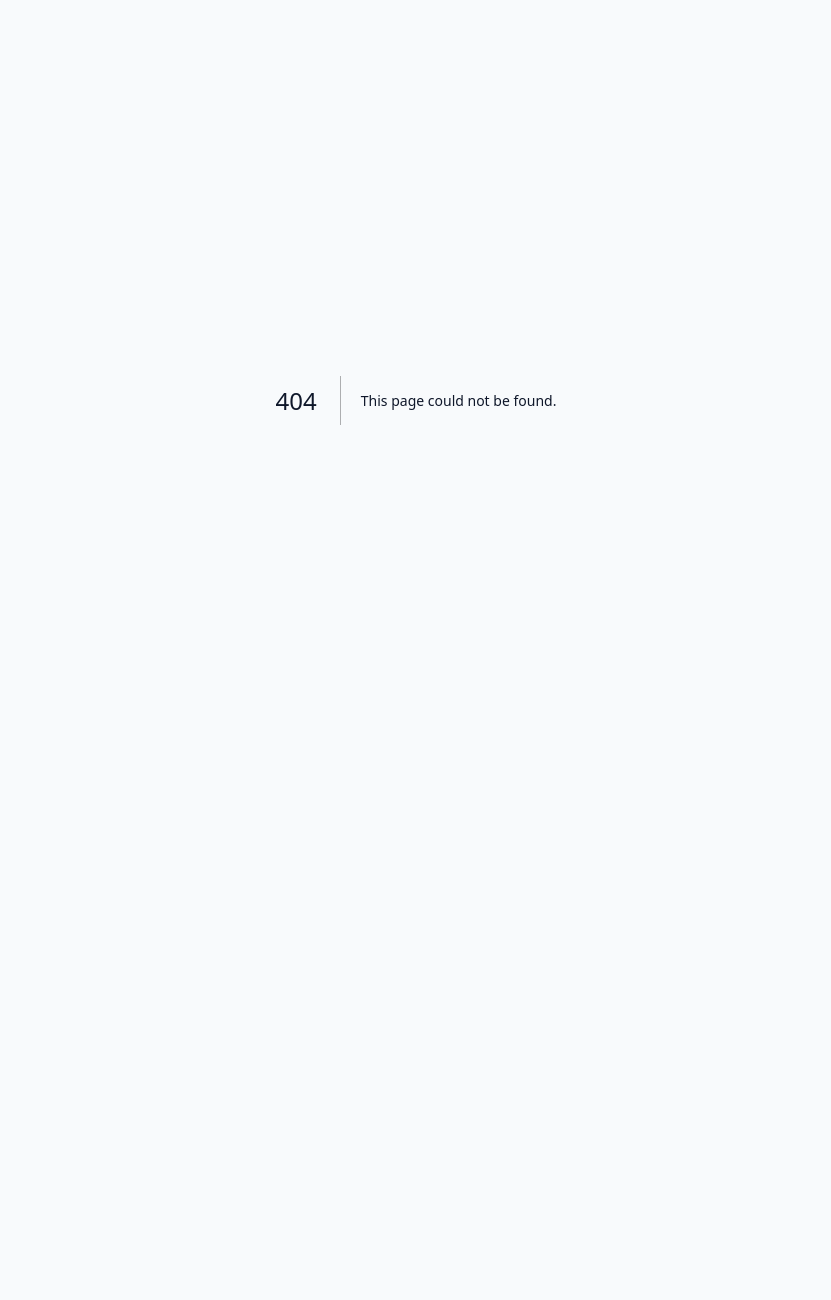
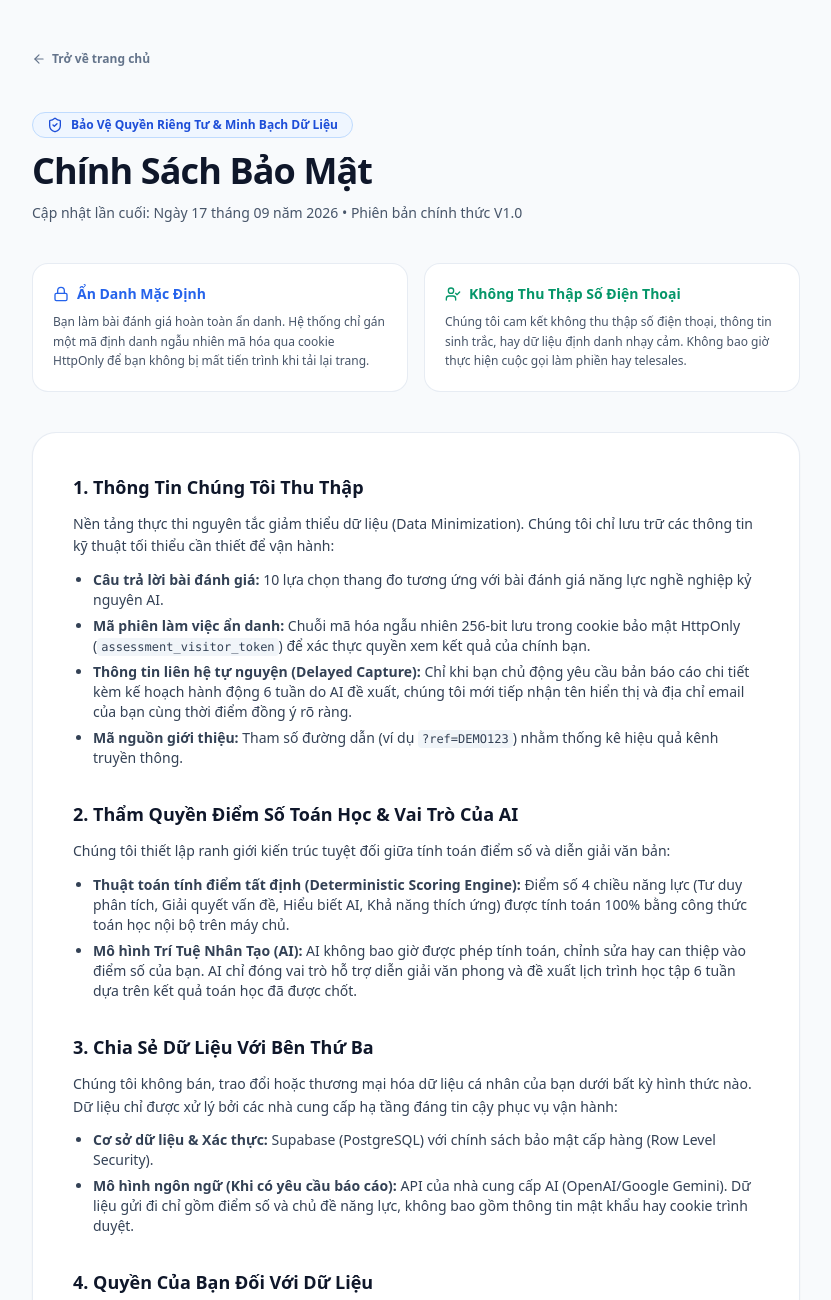
Before and after one commit to GiaPhatSDZ/assessment-platform, a Next.js app: page /privacy in a window 1280 px wide. Before the commit this address had no page. Shown: the top 1300 px of the page, without its empty margins (224-1055 px from the left). Before the commit the page ends 800 px from the top, so only its background shows below. Built offline with nearby package versions, Linux system fonts and the light colour scheme; no server answers.

Commit message:
docs: add product privacy notice

```diff
--- /dev/null
+++ b/app/privacy/page.tsx
@@ -0,0 +1,149 @@
+import React from "react";
+import Link from "next/link";
+import { ShieldCheck, ArrowLeft, Lock, Database, Sparkles, UserCheck } from "lucide-react";
+import { siteConfig } from "@/src/config/site";
+
+export const metadata = {
+  title: `Chính Sách Bảo Mật & Quyền Riêng Tư | ${siteConfig.name}`,
+  description:
+    "Cam kết minh bạch về dữ liệu: Thu thập tối thiểu, ẩn danh theo mặc định, không bao giờ thu thập số điện thoại, và điểm số được tính toán hoàn toàn bằng toán học độc lập.",
+};
+
+export default function PrivacyPage() {
+  return (
+    <div className="min-h-screen bg-slate-50 py-12 px-4 sm:px-6 lg:px-8 dark:bg-slate-950">
+      <div className="mx-auto max-w-3xl space-y-10">
+        {/* Back navigation */}
+        <div>
+          <Link
+            href="/"
+            className="inline-flex items-center gap-1.5 text-xs font-semibold text-slate-500 hover:text-slate-800 dark:text-slate-400 dark:hover:text-slate-200 transition"
+          >
+            <ArrowLeft className="h-3.5 w-3.5" />
+            <span>Trở về trang chủ</span>
+          </Link>
+        </div>
+
+        {/* Header */}
+        <div className="space-y-3">
+          <div className="inline-flex items-center gap-2 rounded-full border border-blue-200 bg-blue-50 px-3.5 py-1 text-xs font-semibold text-blue-700 dark:border-blue-900/50 dark:bg-blue-950/40 dark:text-blue-300">
+            <ShieldCheck className="h-4 w-4" />
+            <span>Bảo Vệ Quyền Riêng Tư & Minh Bạch Dữ Liệu</span>
+          </div>
+          <h1 className="text-3xl sm:text-4xl font-extrabold tracking-tight text-slate-900 dark:text-white">
+            Chính Sách Bảo Mật
+          </h1>
+          <p className="text-sm text-slate-600 dark:text-slate-400">
+            Cập nhật lần cuối: Ngày 17 tháng 09 năm 2026 • Phiên bản chính thức V1.0
+          </p>
+        </div>
+
+        {/* Core Principles */}
+        <div className="grid grid-cols-1 sm:grid-cols-2 gap-4">
+          <div className="rounded-2xl border border-slate-200/80 bg-white p-5 dark:border-slate-800 dark:bg-slate-900 space-y-2">
+            <div className="flex items-center gap-2 text-blue-600 dark:text-blue-400 font-bold text-sm">
+              <Lock className="h-4 w-4" />
+              <span>Ẩn Danh Mặc Định</span>
+            </div>
+            <p className="text-xs text-slate-600 dark:text-slate-400 leading-relaxed">
+              Bạn làm bài đánh giá hoàn toàn ẩn danh. Hệ thống chỉ gán một mã định danh ngẫu nhiên mã hóa qua cookie HttpOnly để bạn không bị mất tiến trình khi tải lại trang.
+            </p>
+          </div>
+
+          <div className="rounded-2xl border border-slate-200/80 bg-white p-5 dark:border-slate-800 dark:bg-slate-900 space-y-2">
+            <div className="flex items-center gap-2 text-emerald-600 dark:text-emerald-400 font-bold text-sm">
+              <UserCheck className="h-4 w-4" />
+              <span>Không Thu Thập Số Điện Thoại</span>
+            </div>
+            <p className="text-xs text-slate-600 dark:text-slate-400 leading-relaxed">
+              Chúng tôi cam kết không thu thập số điện thoại, thông tin sinh trắc, hay dữ liệu định danh nhạy cảm. Không bao giờ thực hiện cuộc gọi làm phiền hay telesales.
+            </p>
+          </div>
+        </div>
+
+        {/* Detailed Sections */}
+        <div className="rounded-3xl border border-slate-200/80 bg-white p-6 sm:p-10 shadow-sm dark:border-slate-800 dark:bg-slate-900 space-y-8 text-sm text-slate-700 dark:text-slate-300 leading-relaxed">
+          <section className="space-y-3">
+            <h2 className="text-lg font-bold text-slate-900 dark:text-white">
+              1. Thông Tin Chúng Tôi Thu Thập
+            </h2>
+            <p>
+              Nền tảng thực thi nguyên tắc giảm thiểu dữ liệu (Data Minimization). Chúng tôi chỉ lưu trữ các thông tin kỹ thuật tối thiểu cần thiết để vận hành:
+            </p>
+            <ul className="list-disc pl-5 space-y-1.5 text-xs sm:text-sm">
+              <li>
+                <strong>Câu trả lời bài đánh giá:</strong> 10 lựa chọn thang đo tương ứng với bài đánh giá năng lực nghề nghiệp kỷ nguyên AI.
+              </li>
+              <li>
+                <strong>Mã phiên làm việc ẩn danh:</strong> Chuỗi mã hóa ngẫu nhiên 256-bit lưu trong cookie bảo mật HttpOnly (<code className="text-xs bg-slate-100 px-1 py-0.5 rounded dark:bg-slate-800">assessment_visitor_token</code>) để xác thực quyền xem kết quả của chính bạn.
+              </li>
+              <li>
+                <strong>Thông tin liên hệ tự nguyện (Delayed Capture):</strong> Chỉ khi bạn chủ động yêu cầu bản báo cáo chi tiết kèm kế hoạch hành động 6 tuần do AI đề xuất, chúng tôi mới tiếp nhận tên hiển thị và địa chỉ email của bạn cùng thời điểm đồng ý rõ ràng.
+              </li>
+              <li>
+                <strong>Mã nguồn giới thiệu:</strong> Tham số đường dẫn (ví dụ <code className="text-xs bg-slate-100 px-1 py-0.5 rounded dark:bg-slate-800">?ref=DEMO123</code>) nhằm thống kê hiệu quả kênh truyền thông.
+              </li>
+            </ul>
+          </section>
+
+          <section className="space-y-3">
+            <h2 className="text-lg font-bold text-slate-900 dark:text-white">
+              2. Thẩm Quyền Điểm Số Toán Học & Vai Trò Của AI
+            </h2>
+            <p>
+              Chúng tôi thiết lập ranh giới kiến trúc tuyệt đối giữa tính toán điểm số và diễn giải văn bản:
+            </p>
+            <ul className="list-disc pl-5 space-y-1.5 text-xs sm:text-sm">
+              <li>
+                <strong>Thuật toán tính điểm tất định (Deterministic Scoring Engine):</strong> Điểm số 4 chiều năng lực (Tư duy phân tích, Giải quyết vấn đề, Hiểu biết AI, Khả năng thích ứng) được tính toán 100% bằng công thức toán học nội bộ trên máy chủ.
+              </li>
+              <li>
+                <strong>Mô hình Trí Tuệ Nhân Tạo (AI):</strong> AI không bao giờ được phép tính toán, chỉnh sửa hay can thiệp vào điểm số của bạn. AI chỉ đóng vai trò hỗ trợ diễn giải văn phong và đề xuất lịch trình học tập 6 tuần dựa trên kết quả toán học đã được chốt.
+              </li>
+            </ul>
+          </section>
+
+          <section className="space-y-3">
+            <h2 className="text-lg font-bold text-slate-900 dark:text-white">
+              3. Chia Sẻ Dữ Liệu Với Bên Thứ Ba
+            </h2>
+            <p>
+              Chúng tôi không bán, trao đổi hoặc thương mại hóa dữ liệu cá nhân của bạn dưới bất kỳ hình thức nào. Dữ liệu chỉ được xử lý bởi các nhà cung cấp hạ tầng đáng tin cậy phục vụ vận hành:
+            </p>
+            <ul className="list-disc pl-5 space-y-1.5 text-xs sm:text-sm">
+              <li>
+                <strong>Cơ sở dữ liệu & Xác thực:</strong> Supabase (PostgreSQL) với chính sách bảo mật cấp hàng (Row Level Security).
+              </li>
+              <li>
+                <strong>Mô hình ngôn ngữ (Khi có yêu cầu báo cáo):</strong> API của nhà cung cấp AI (OpenAI/Google Gemini). Dữ liệu gửi đi chỉ gồm điểm số và chủ đề năng lực, không bao gồm thông tin mật khẩu hay cookie trình duyệt.
+              </li>
+            </ul>
+          </section>
+
+          <section className="space-y-3">
+            <h2 className="text-lg font-bold text-slate-900 dark:text-white">
+              4. Quyền Của Bạn Đối Với Dữ Liệu
+            </h2>
+            <p>
+              Bạn có toàn quyền kiểm soát thông tin của mình bất cứ lúc nào:
+            </p>
+            <ul className="list-disc pl-5 space-y-1.5 text-xs sm:text-sm">
+              <li>Yêu cầu xóa toàn bộ lịch sử làm bài và thông tin liên hệ đã đăng ký.</li>
+              <li>Yêu cầu trích xuất dữ liệu bài đánh giá cá nhân dưới định dạng chuẩn.</li>
+              <li>Hủy đăng ký nhận các thông tin cập nhật thông qua liên kết ở cuối mỗi email.</li>
+            </ul>
+            <p className="pt-1">
+              Để thực thi các quyền trên, vui lòng liên hệ bộ phận hỗ trợ kỹ thuật qua email:{" "}
+              <a
+                href="mailto:privacy@assessment-platform.org"
+                className="font-semibold text-blue-600 hover:underline dark:text-blue-400"
+              >
+                privacy@assessment-platform.org
+              </a>.
+            </p>
+          </section>
+        </div>
+      </div>
+    </div>
+  );
+}
```
